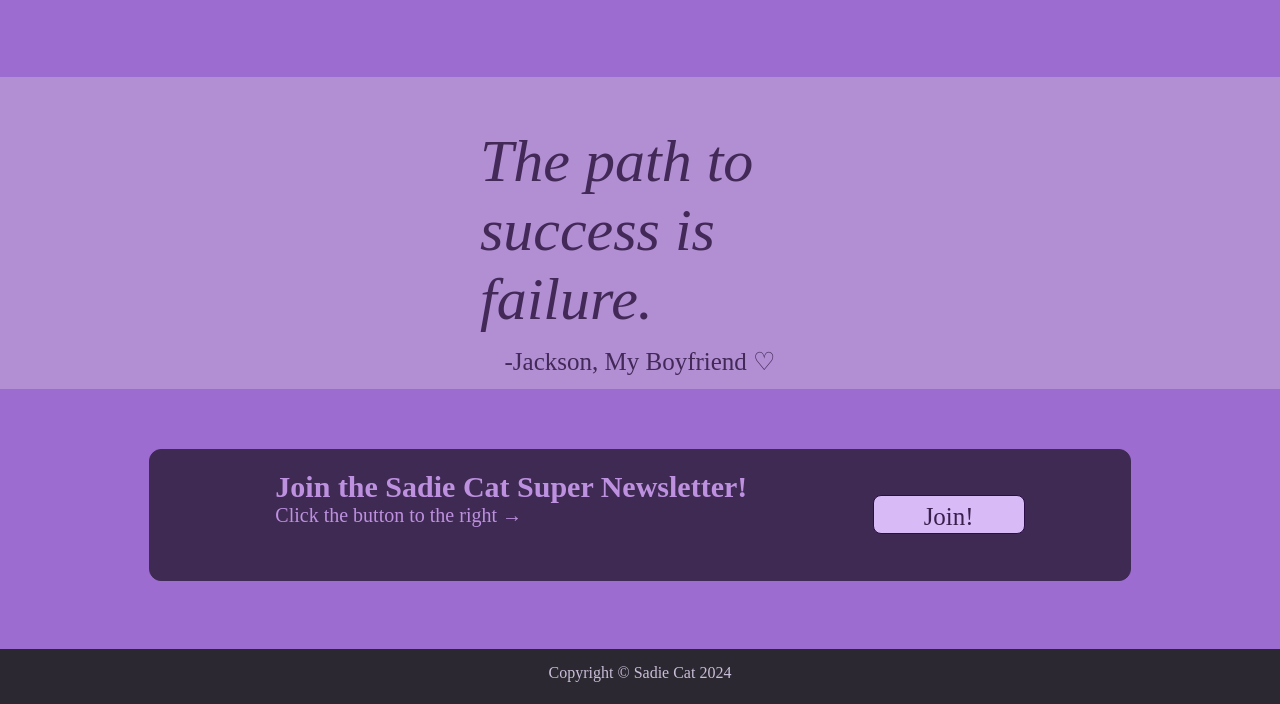
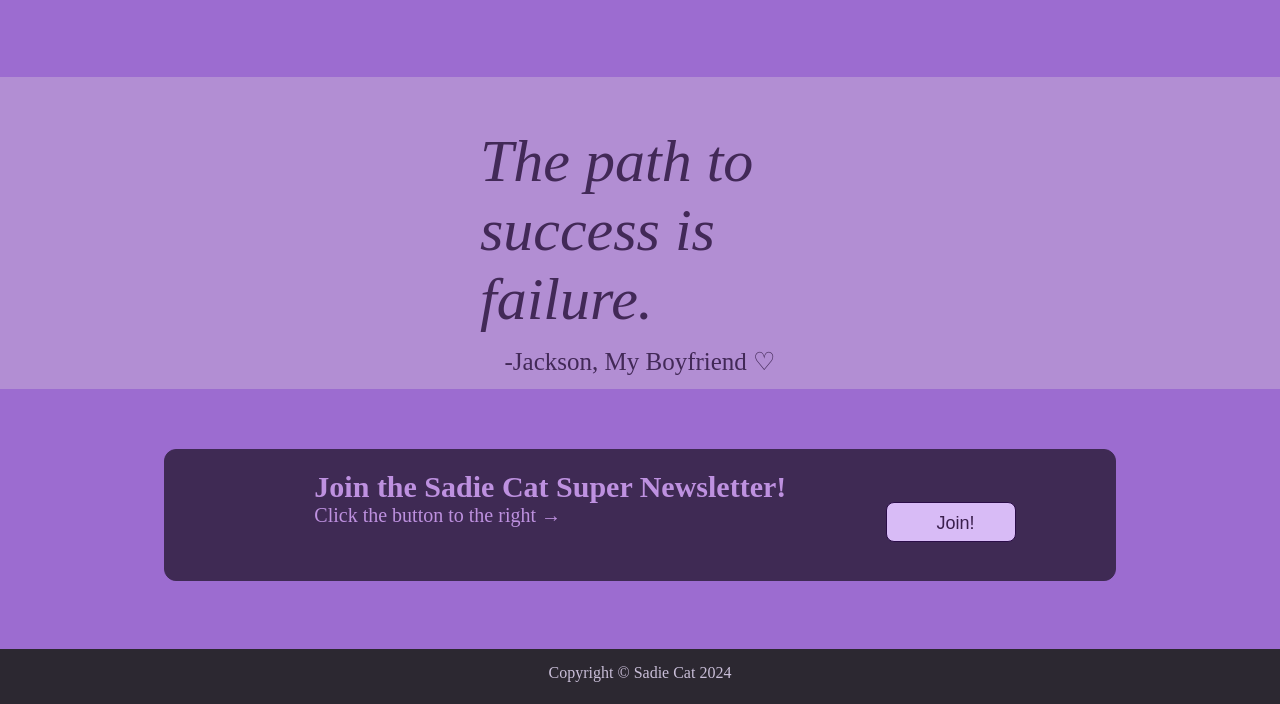
Before and after one commit to PenguinBurrito84/sadie-cat, a plain HTML site: page index.html in a window 1280 px wide. Shown: the part 598-1302 px from the top of the page. Drawn offline with Linux system fonts and the light colour scheme.

Commit message:
turned the 'join' into a button

```diff
--- a/index.html
+++ b/index.html
@@ -58,7 +58,7 @@
     <div class="product-container">
         <div class="product">
             <div class="words"><strong>Join the Sadie Cat Super Newsletter!</strong> <p>Click the button to the right →</p></div>
-            <div class="join-link">Join!</div>
+            <button class="join-link">Join!</button>
         </div>
     </div>
     <div class="footer-container">
--- a/styles.css
+++ b/styles.css
@@ -171,10 +171,11 @@
     background-color: rgb(63, 42, 84);
     width: 800px;
     height: 100px;
-    padding-inline: 100px 80px;
+    padding-inline: 100px 50px;
     padding-top: 20px;
     padding-bottom: 10px;
     margin-top: 10px;
+    gap: 50px;
 }
 .words strong {
     font-size: 30px;
@@ -187,20 +188,16 @@
 .join-link {
     display: flex;
     justify-content: flex-end;
+    cursor: pointer;
     border-radius: 8px;
+    width: 130px;
+    height: 40px;
+    padding: 10px 40px 25px 25px;
+    margin-top: 32px;
+    font-size: 18px;
     border: 1px solid rgb(43, 13, 72);
     background-color: rgb(216, 187, 246);
     color: rgb(58, 31, 77);
-    width: 100px;
-    height: 30px;
-    padding-inline: 0px 50px;
-    padding-top: 7px;
-    margin-top: 25px;
-    margin-left: 100px;
-    margin-bottom: 100px;
-    font-size: 25px;
-    font-weight: 12px;
-
 }
 
 /*footer section below!*/
```
